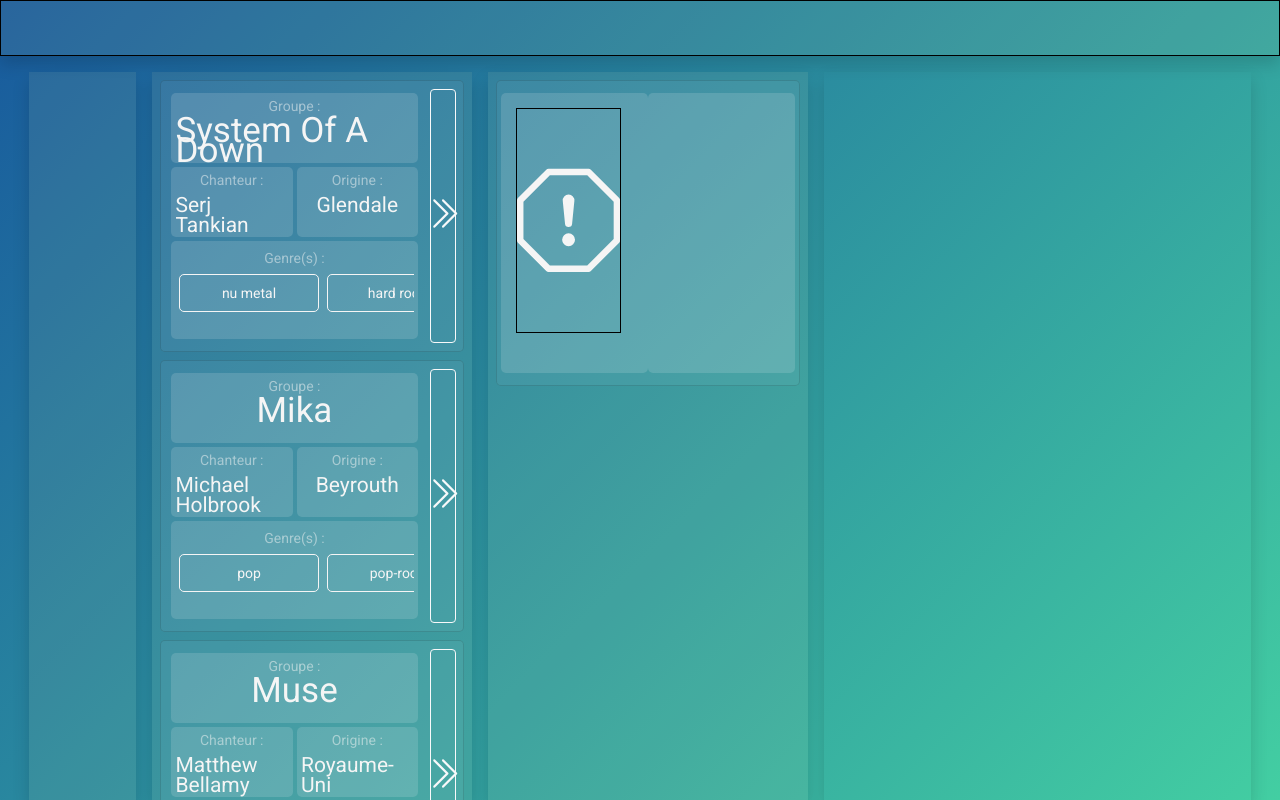
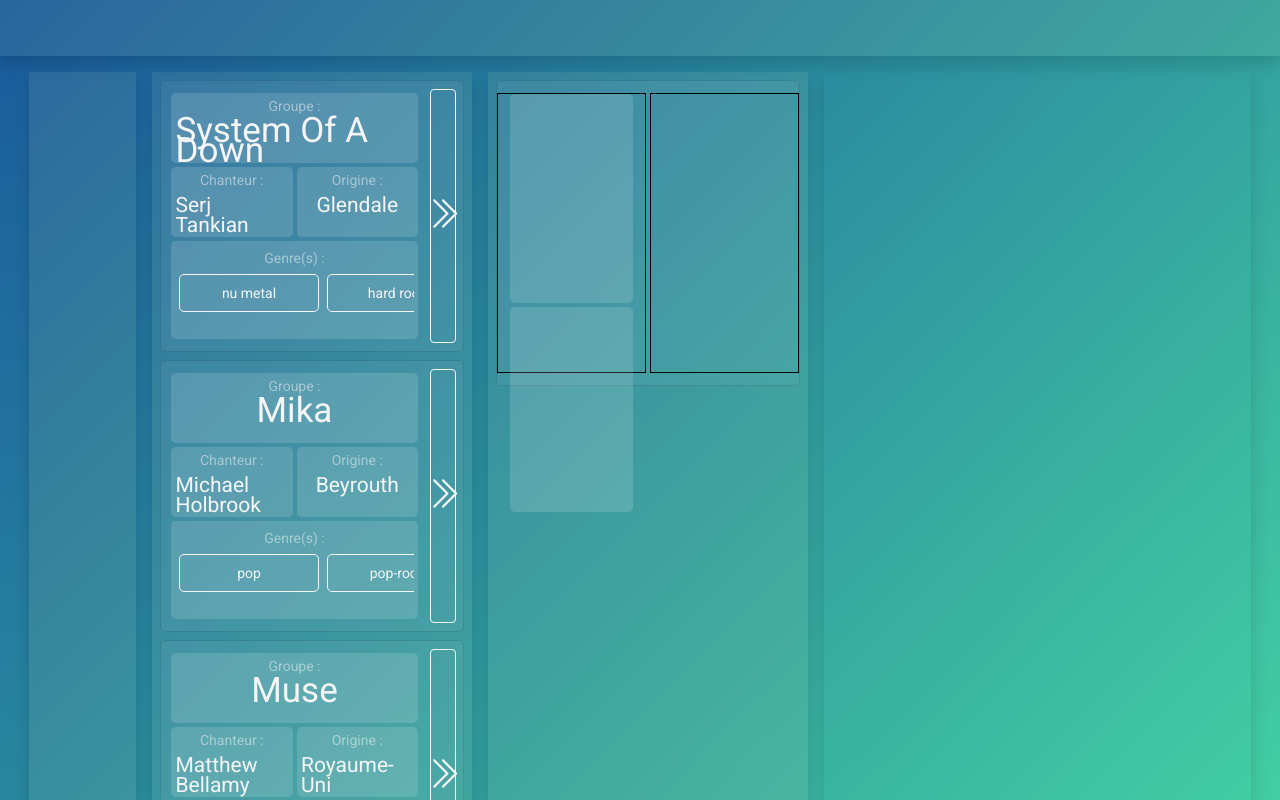
Before and after one commit to titouanfuchs/UHA401_FilRougeANGULAR, an Angular app: page / in a window 1280 px wide. Built offline with nearby package versions, Linux system fonts and the light colour scheme.

Commit message:
Modification du style encore et toujours

```diff
--- a/src/app/album-card/album-card.component.html
+++ b/src/app/album-card/album-card.component.html
@@ -1,12 +1,14 @@
 <div class="container mb-2 p-2 card">
   <div class="row h-100 p-1">
-    <div class="col dataSection ms-1" style="height: 20em">
-      <svg xmlns="http://www.w3.org/2000/svg" width="90%" height="90%" fill="currentColor" class="bi bi-exclamation-octagon borderBlack" viewBox="0 0 16 16">
-        <path d="M4.54.146A.5.5 0 0 1 4.893 0h6.214a.5.5 0 0 1 .353.146l4.394 4.394a.5.5 0 0 1 .146.353v6.214a.5.5 0 0 1-.146.353l-4.394 4.394a.5.5 0 0 1-.353.146H4.893a.5.5 0 0 1-.353-.146L.146 11.46A.5.5 0 0 1 0 11.107V4.893a.5.5 0 0 1 .146-.353L4.54.146zM5.1 1 1 5.1v5.8L5.1 15h5.8l4.1-4.1V5.1L10.9 1H5.1z"/>
-        <path d="M7.002 11a1 1 0 1 1 2 0 1 1 0 0 1-2 0zM7.1 4.995a.905.905 0 1 1 1.8 0l-.35 3.507a.552.552 0 0 1-1.1 0L7.1 4.995z"/>
-      </svg>
+    <div class="col me-1 borderBlack" style="height: 20em">
+      <div class="col dataSection mb-1 h-75">
+
+      </div>
+      <div class="col dataSection" style="height: 74%">
+
+      </div>
     </div>
-    <div class="col dataSection me-1">
+    <div class="col borderBlack">
 
     </div>
   </div>
--- a/src/app/app.component.html
+++ b/src/app/app.component.html
@@ -1,6 +1,6 @@
 <div class="container-fluid h-100 justify-content-center overflow-hidden">
   <div class="row mb-2 sectionBackground shadow" style="height: 7%">
-    <div class="col-12" style="border: black 1px solid;">
+    <div class="col-12">
 
     </div>
   </div>
```
